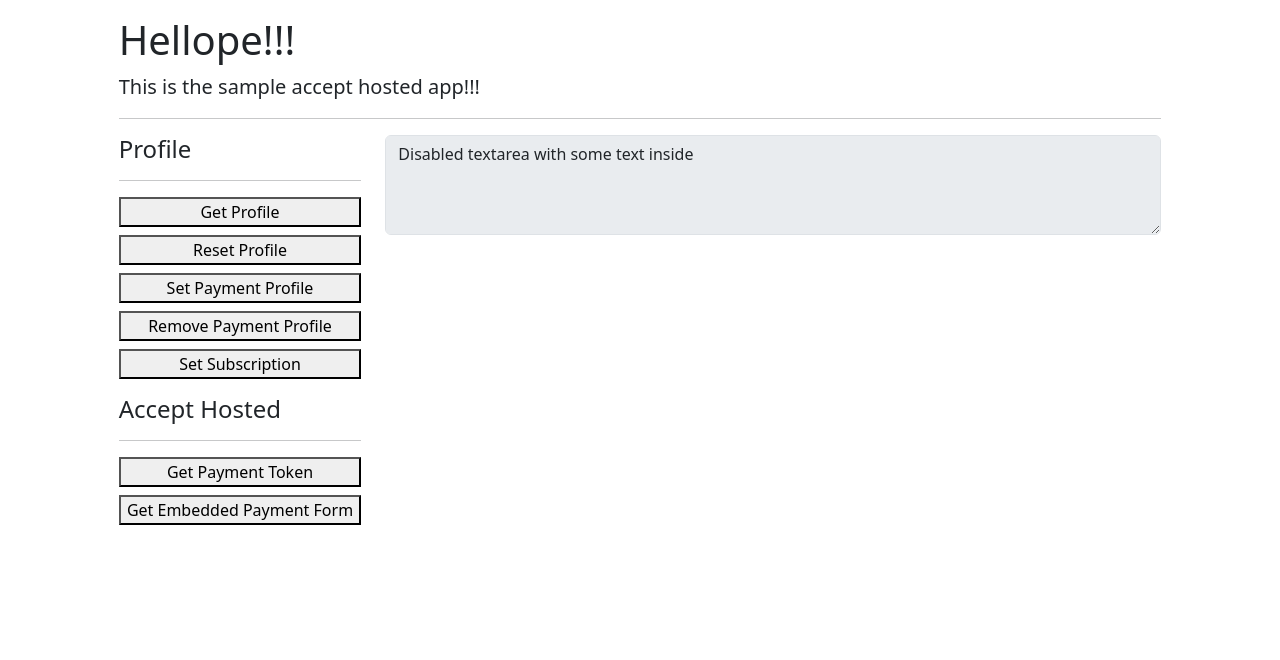
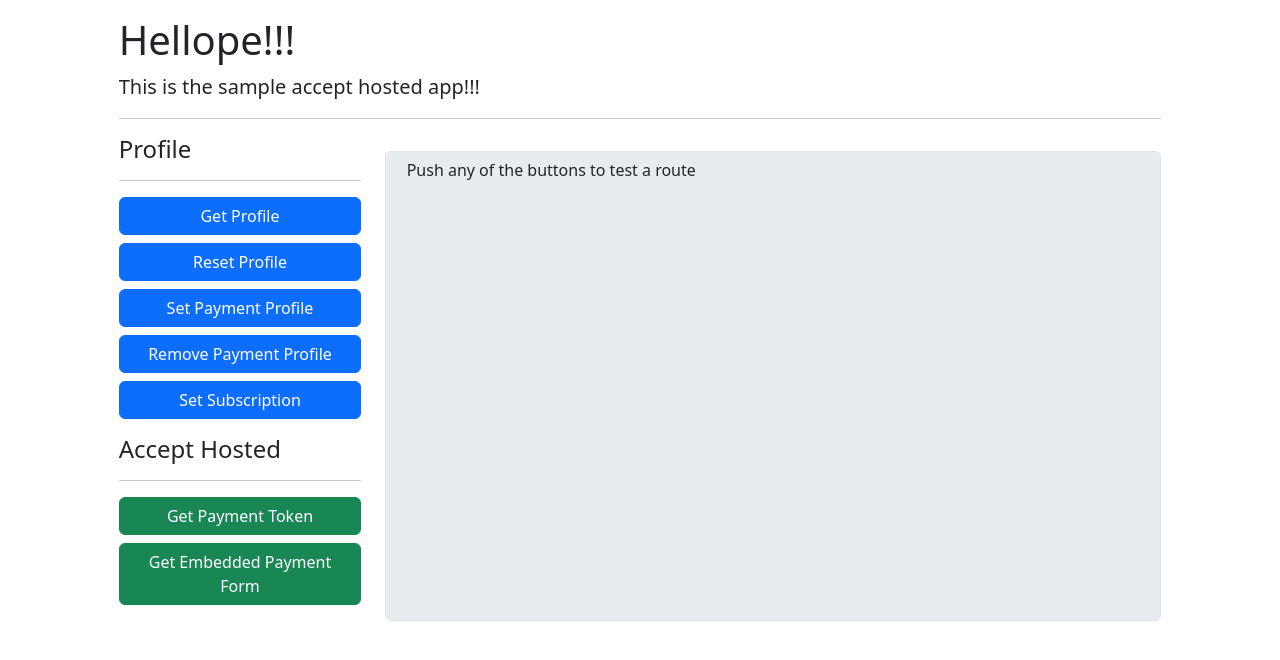
Before and after one commit to rlm8291/authorize_test, a Flask app: page / in a window 1280 px wide. Shown: the top 660 px of the page. Run offline with Flask 3, Linux system fonts and the light colour scheme.

Commit message:
Update Styling + Display Options

```diff
--- a/app.py
+++ b/app.py
@@ -13,7 +13,7 @@ app = Flask(__name__)
 
 @app.route("/")
 def hello_payment():
-    return render_template("main.html")
+    return render_template("main.html", response="Push any of the buttons to test a route")
 
 
 @app.route("/create")
--- a/templates/actions.html
+++ b/templates/actions.html
@@ -1,15 +1,15 @@
 <h4>Profile</h4>
 <hr>
 <div class='d-grid gap-2 mb-3'>
-    <button>Get Profile</button>
-    <button>Reset Profile</button>
-    <button>Set Payment Profile</button>
-    <button>Remove Payment Profile</button>
-    <button>Set Subscription</button>
+    <button class="btn btn-primary">Get Profile</button>
+    <button class="btn btn-primary">Reset Profile</button>
+    <button class="btn btn-primary">Set Payment Profile</button>
+    <button class="btn btn-primary">Remove Payment Profile</button>
+    <button class="btn btn-primary">Set Subscription</button>
 </div>
 <h4>Accept Hosted</h4>
 <hr>
 <div class='d-grid gap-2'>
-    <button>Get Payment Token</button>
-    <button>Get Embedded Payment Form</button>
+    <button class="btn btn-success">Get Payment Token</button>
+    <button class="btn btn-success">Get Embedded Payment Form</button>
 </div>
--- a/templates/response.html
+++ b/templates/response.html
@@ -1 +1,3 @@
-  <textarea class="form-control" placeholder="Leave a comment here" id="floatingTextarea2Disabled" style="height: 100px" disabled>Disabled textarea with some text inside</textarea>
+<textarea class="form-control my-3" placeholder="Leave a comment here" id="floatingTextarea2Disabled" style="height: 100%; resize: none" disabled>
+  {{ response }}
+</textarea>
```
